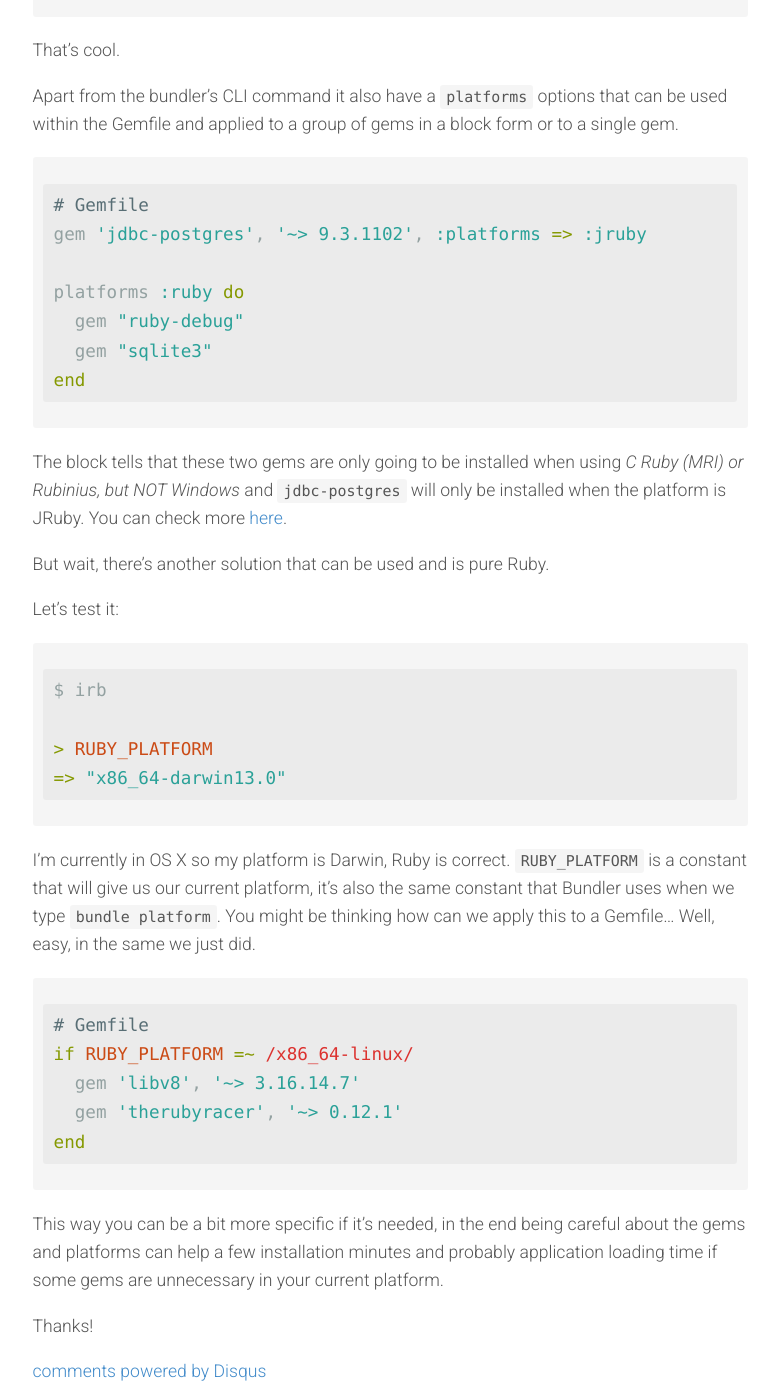
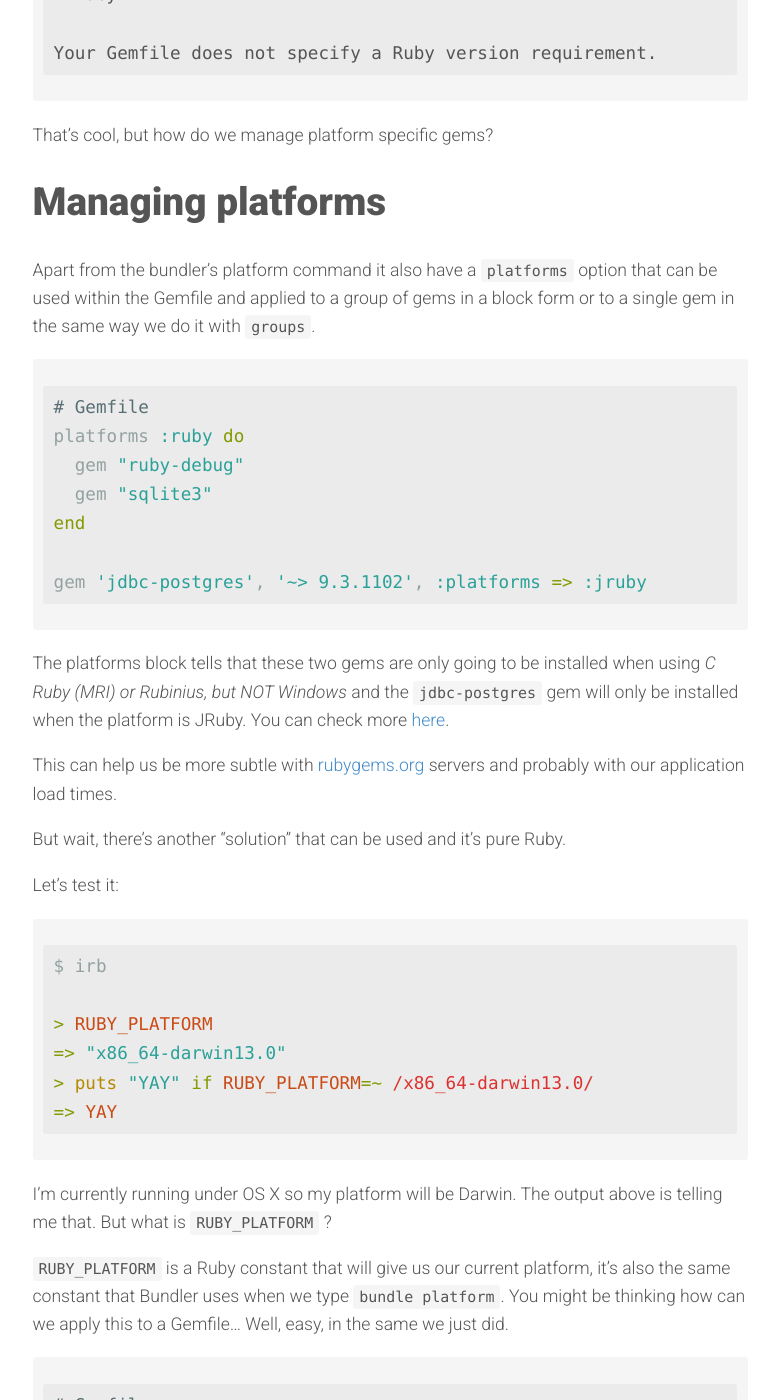
Before and after one commit to albertogg/albertogg.github.com, a Jekyll site: the page built from _posts/2014-10-10-installing-platform-specific-gems-with-bundler.md, in a window 1280 px wide and 1400 px high, scrolled down 810 px. Shown: the whole window, without its empty margins (250-1026 px from the left). Built offline with Jekyll 4.4.1, drawn with Linux system fonts in a browser that asks for light colours; nearby versions of some CDN libraries; Markdown is read by kramdown in place of the engine named in the settings; comment, search, counter and statistics services are not loaded; some of the changed text lies outside the part shown.

Commit message:
Update the bundler post

````diff
--- a/_posts/2014-10-10-installing-platform-specific-gems-with-bundler.md
+++ b/_posts/2014-10-10-installing-platform-specific-gems-with-bundler.md
@@ -10,9 +10,10 @@ Sometimes we'll need to install specific gems to make our project compatible in
 different platforms such as MRI, Rubinius, a particular Ruby version, JRuby,
 windows, etc...
 
-[Bundler][bundler] comes with a CLI command that tell us our current platform.
-e.g:
-
+As you may know, dependency management in Ruby is done through
+[Bundler][bundler] Gemfile. Bundler comes with a handy CLI command that can
+help us gather some information about our current platform and help us see a
+bigger picture of what's going on with our project Gemfile e.g:
 
 ```bash
 $ bundle platform
@@ -24,27 +25,33 @@ Your app has gems that work on these platforms:
 Your Gemfile does not specify a Ruby version requirement.
 ```
 
-That's cool.
+That's cool, but how do we manage platform specific gems?
 
-Apart from the bundler's CLI command it also have a `platforms` options that
-can be used within the Gemfile and applied to a group of gems in a block form
-or to a single gem.
+## Managing platforms
+
+Apart from the bundler's platform command it also have a `platforms` option
+that can be used within the Gemfile and applied to a group of gems in a block
+form or to a single gem in the same way we do it with `groups`.
 
 ```ruby
 # Gemfile
-gem 'jdbc-postgres', '~> 9.3.1102', :platforms => :jruby
-
 platforms :ruby do
   gem "ruby-debug"
   gem "sqlite3"
 end
+
+gem 'jdbc-postgres', '~> 9.3.1102', :platforms => :jruby
 ```
 
-The block tells that these two gems are only going to be installed when using *C Ruby
-(MRI) or Rubinius, but NOT Windows* and `jdbc-postgres` will only be installed
-when the platform is JRuby. You can check more [here][man-page].
+The platforms block tells that these two gems are only going to be installed
+when using *C Ruby (MRI) or Rubinius, but NOT Windows* and the `jdbc-postgres`
+gem will only be installed when the platform is JRuby. You can check more
+[here][man-page].
 
-But wait, there's another solution that can be used and is pure Ruby.
+This can help us be more subtle with [rubygems.org][rubygems] servers and
+probably with our application load times.
+
+But wait, there's another "solution" that can be used and it's pure Ruby.
 
 Let's test it:
 
@@ -53,13 +60,17 @@ $ irb
 
 > RUBY_PLATFORM
 => "x86_64-darwin13.0"
+> puts "YAY" if RUBY_PLATFORM=~ /x86_64-darwin13.0/
+=> YAY
 ```
 
-I'm currently in OS X so my platform is Darwin, Ruby is correct.
-`RUBY_PLATFORM` is a constant that will give us our current platform, it's also
-the same constant that Bundler uses when we type `bundle platform`. You might
-be thinking how can we apply this to a Gemfile... Well, easy, in the same we
-just did.
+I'm currently running under OS X so my platform will be Darwin. The output
+above is telling me that. But what is `RUBY_PLATFORM` ?
+
+`RUBY_PLATFORM` is a Ruby constant that will give us our current platform, it's
+also the same constant that Bundler uses when we type `bundle platform`. You
+might be thinking how can we apply this to a Gemfile... Well, easy, in the same
+we just did.
 
 ```ruby
 # Gemfile
@@ -69,12 +80,16 @@ if RUBY_PLATFORM =~ /x86_64-linux/
 end
 ```
 
-This way you can be a bit more specific if it's needed, in the end being
-careful about the gems and platforms can help a few installation minutes and
-probably application loading time if some gems are unnecessary in your current
-platform.
+As you can see we are using it to install some dependencies only on Linux. One
+thing I've notice when using `RUBY_PLATFORM` is that it's a bit "unreliable". I
+haven't test it in all possible platforms but when using this constant an JRuby
+the output will be "Java" and not the current OS, this may be the intended
+behaviour, but it wasn't for me, so be careful with this if you are planing on
+using it for gem installation purposes, it may be better and safer to just
+stick with Bundler's platforms.
 
 Thanks!
 
 [bundler]: http://bundler.io/
 [man-page]: http://bundler.io/v1.7/man/gemfile.5.html
+[rubygems]: http://rubygems.org/
````
